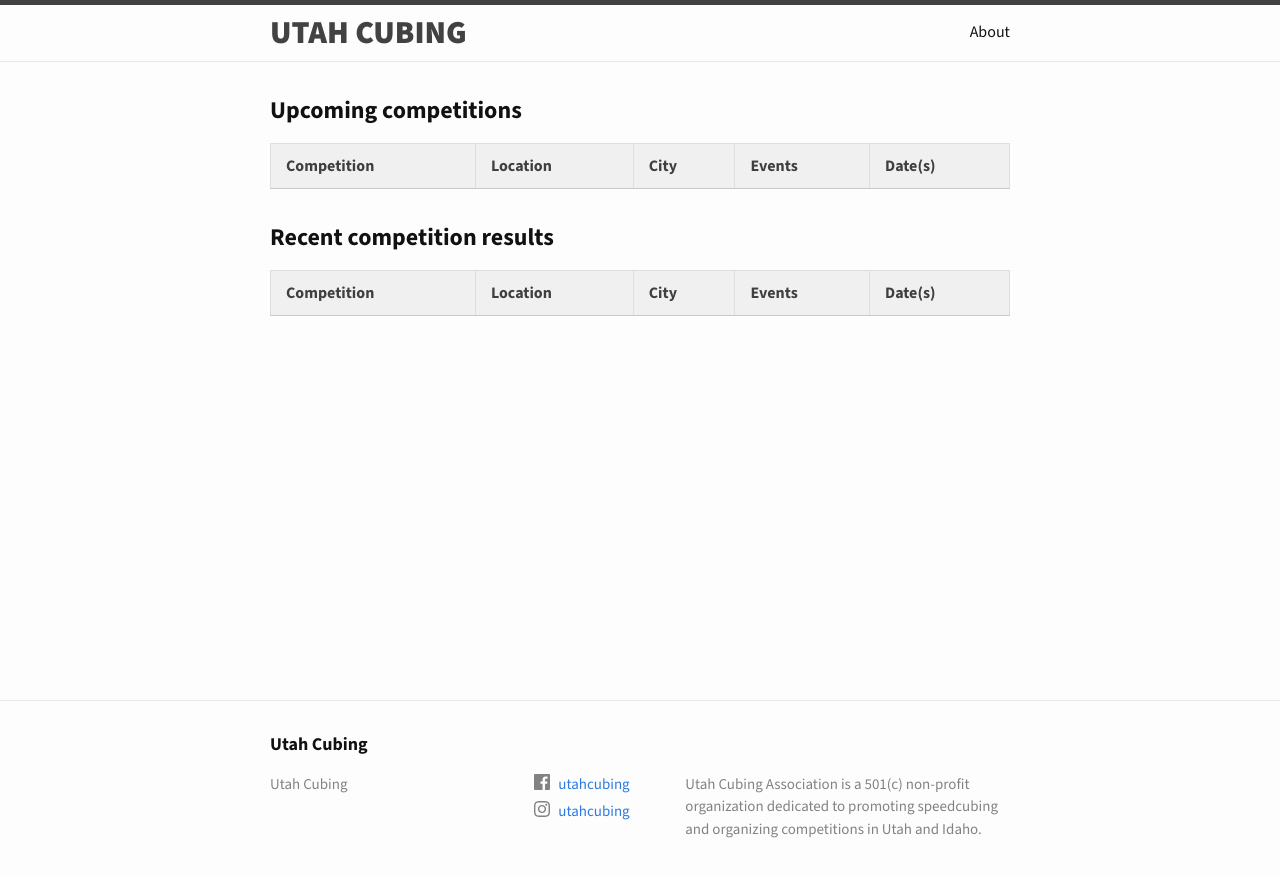
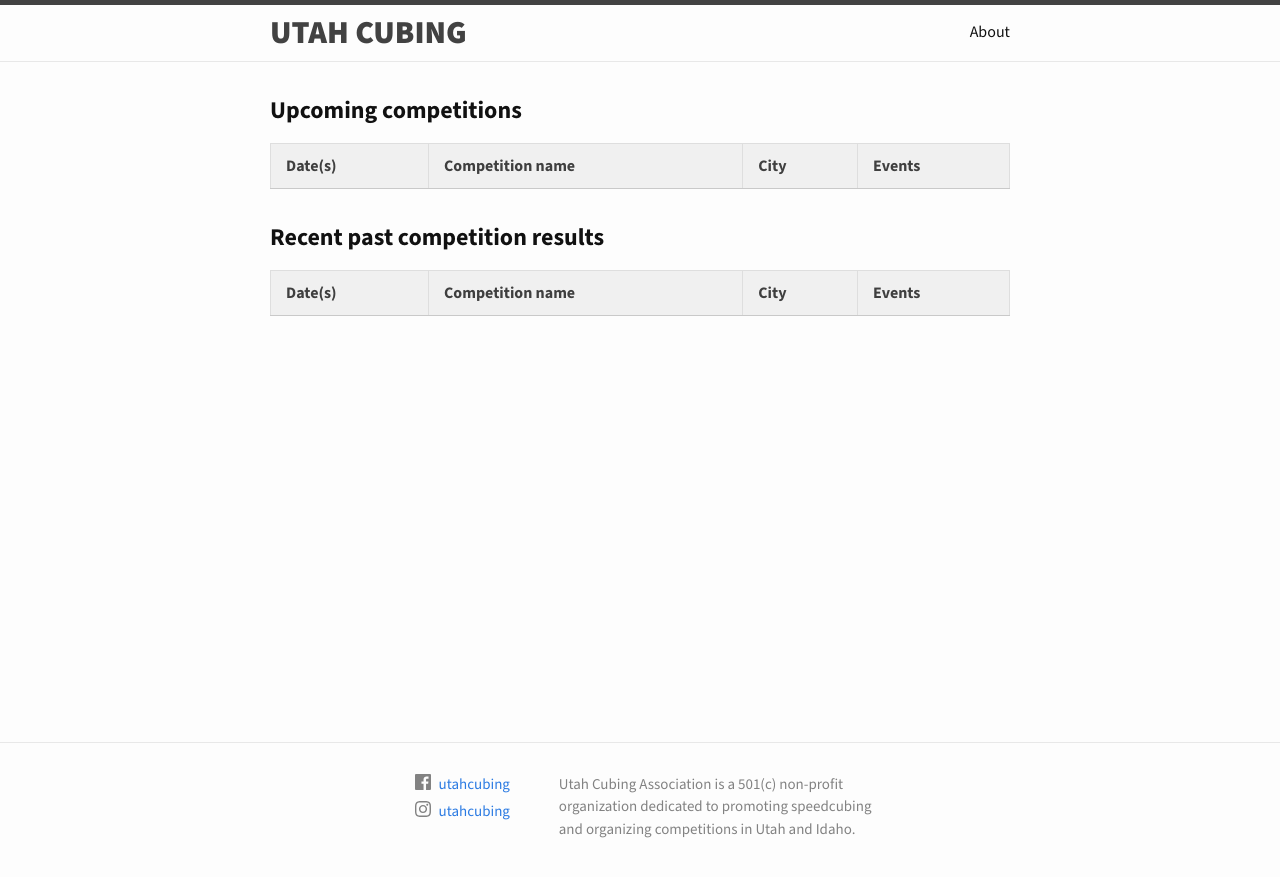
Before and after one commit to joeyday/utahcubing.org, a Jekyll site: the page built from index.md, in a window 1280 px wide. Shown: the top 877 px of the page. Built offline with Jekyll 4.4.1, drawn with Linux system fonts in a browser that asks for light colours; some web fonts are replaced.

Commit message:
More tweaks

```diff
--- a/_includes/footer.html
+++ b/_includes/footer.html
@@ -3,10 +3,10 @@
 
   <div class="wrapper">
 
-    <h2 class="footer-heading">{{ site.title | escape }}</h2>
+    <!-- <h2 class="footer-heading">{{ site.title | escape }}</h2> -->
 
     <div class="footer-col-wrapper">
-      <div class="footer-col footer-col-1">
+      <!-- <div class="footer-col footer-col-1">
         <ul class="contact-list">
           <li class="p-name">
             {%- if site.author -%}
@@ -19,13 +19,13 @@
             <li><a class="u-email" href="mailto:{{ site.email }}">{{ site.email }}</a></li>
             {%- endif -%}
         </ul>
+      </div> -->
+
+      <div class="footer-col footer-col-1">
+        {%- include social.html -%}
       </div>
 
       <div class="footer-col footer-col-2">
-        {%- include social.html -%}
-      </div>
-
-      <div class="footer-col footer-col-3">
         <p>{{- site.description | escape -}}</p>
       </div>
     </div>
--- a/_sass/minima.scss
+++ b/_sass/minima.scss
@@ -93,10 +93,19 @@ $baseurl:		   '/utahcubing.com';
     font-display: auto;
 }
 
+// Import partials.
+@import "minima/base", "minima/layout", "minima/syntax-highlighting";
 
-// Import partials.
-@import
-  "minima/base",
-  "minima/layout",
-  "minima/syntax-highlighting"
-;
+.footer-col-wrapper {
+	width: calc(65%);
+	margin-left: auto;
+	margin-right: auto;
+}
+
+.footer-col-1 {
+	width: calc(30% - (30px / 2))
+}
+
+.footer-col-2 {
+	width: calc(70% - (30px / 2))
+}
--- a/assets/script.js
+++ b/assets/script.js
@@ -14,6 +14,11 @@ fetch(base_url + path)
         competitions = competitions.items
             .filter(competition => competition.date.from > fourMonthsAgo)
             .filter(competition => competition.organisers.some(organizer => organizer.name === 'Utah Cubing Association'))
+            .map(competition => {
+            	// Strip out markdown hyperlinks
+            	competition.venue.name = competition.venue.name.replace(/\[|\]|\(.*?\)/g, '')
+            	return competition
+            })
             .sort((competitionA, competitionB) => {
             	if (competitionA.date.from < competitionB.date.from) return -1
             	if (competitionA.date.from > competitionB.date.from) return 1
@@ -53,16 +58,15 @@ function populateTable(competitions, tableId) {
 	competitions.forEach(competition => {
 		let id = competition.id.trim()
 		let name = competition.name.trim()
+		let venue = competition.venue.name.trim()
 
 		let row = tableBody.insertRow()
+		let dateCell = row.insertCell()
 		let nameCell = row.insertCell()
-		let locationCell = row.insertCell()
 		let cityCell = row.insertCell()
 		let eventCell = row.insertCell()
-		let dateCell = row.insertCell()
 
-		nameCell.innerHTML = `<a href="https://www.worldcubeassociation.org/competitions/${id}">${name}</a>`
-		locationCell.textContent = competition.venue.name.trim()
+		nameCell.innerHTML = `<a href="https://www.worldcubeassociation.org/competitions/${id}">${name}</a>` // + `<br><small>${venue}</small>`
 		cityCell.textContent = competition.city.trim()
 		dateCell.textContent = formatDate(competition.date.from.trim())
 	})
--- a/index.md
+++ b/index.md
@@ -9,25 +9,23 @@ layout: home
 <table>
 	<thead>
 		<tr>
-			<th>Competition</th>
-			<th>Location</th>
+			<th>Date(s)</th>
+			<th>Competition name</th>
 			<th>City</th>
 			<th>Events</th>
-			<th>Date(s)</th>
 		</tr>
 	</thead>
 	<tbody id="future-competitions"></tbody>
 </table>
 
-<h2>Recent competition results</h2>
+<h2>Recent past competition results</h2>
 <table>
 	<thead>
 		<tr>
-			<th>Competition</th>
-			<th>Location</th>
+			<th>Date(s)</th>
+			<th>Competition name</th>
 			<th>City</th>
 			<th>Events</th>
-			<th>Date(s)</th>
 		</tr>
 	</thead>
 	<tbody id="past-competitions"></tbody>
```
